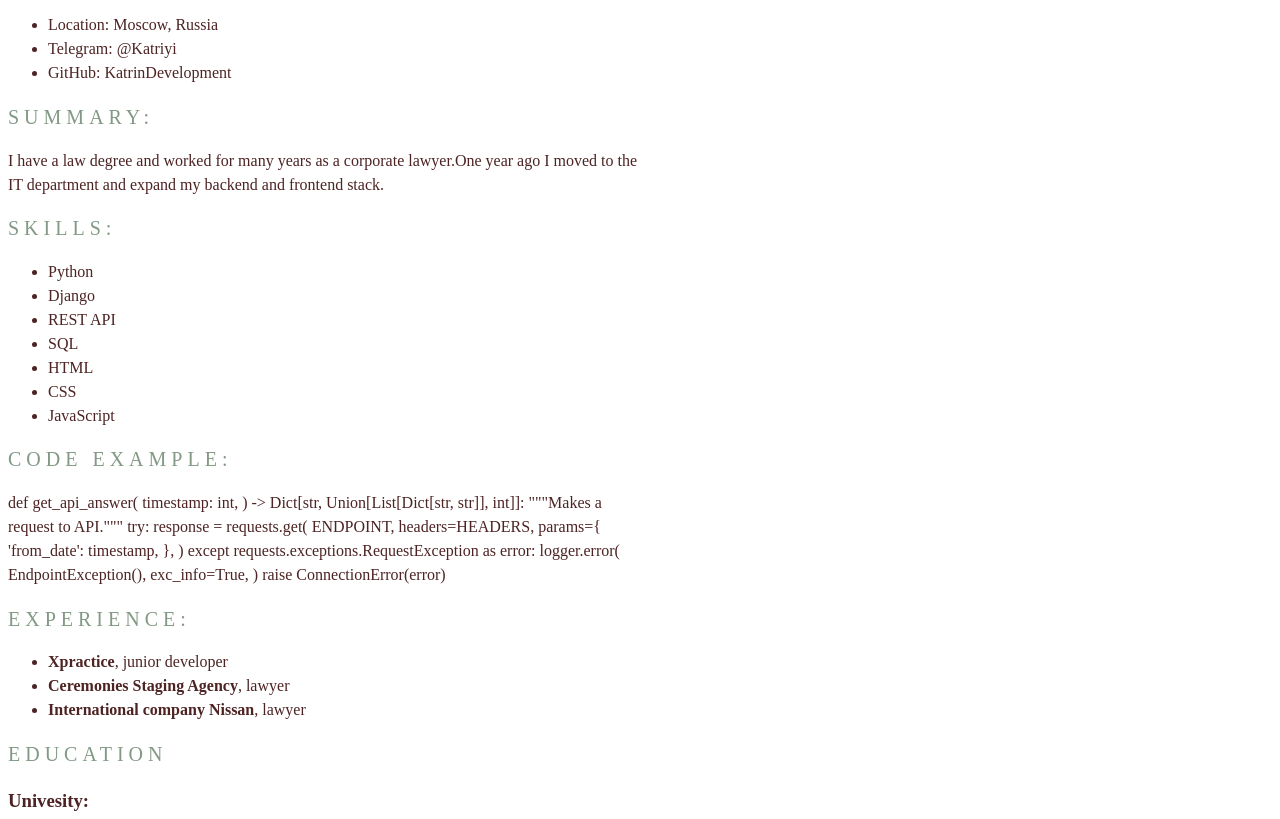
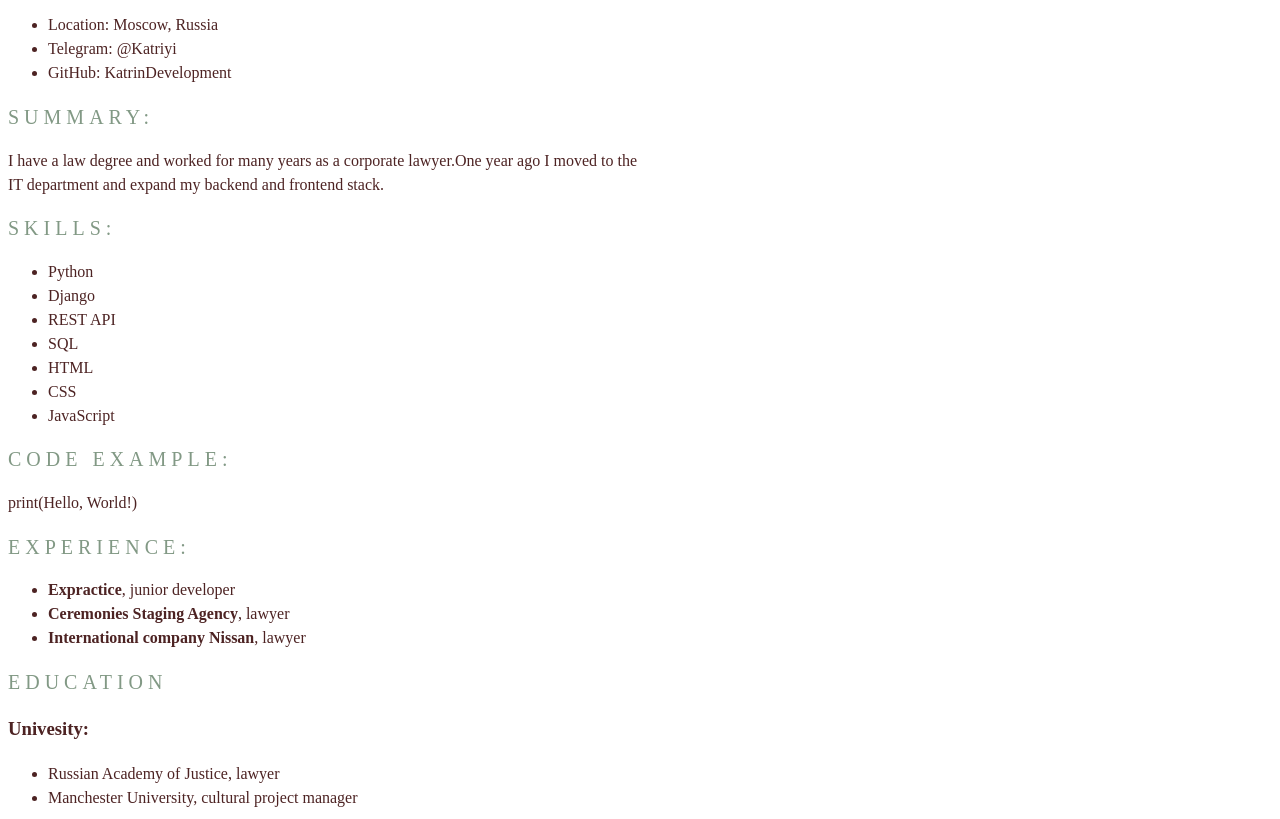
Before and after one commit to KatrinDevelopment/rsschool-cv, a plain HTML site: page index.html in a window 1280 px wide. Shown: the part 251-1070 px from the top of the page. Drawn offline with Linux system fonts and the light colour scheme.

Commit message:
fix: debug html

```diff
--- a/index.html
+++ b/index.html
@@ -8,7 +8,7 @@
 </head>
 <body>
 
-  <header class = "header">
+  <header class="header">
     <nav>
       <ul class="nav-list">
         <li class="nav-item"><a href="#profile" class="nav-link">Profile</a></li>
@@ -26,7 +26,7 @@
     </div>
   </header>
 
-  <main class = "header">
+  <main class="header">
     <div class="conteiner">
 
       <section class="section" id="profile">
@@ -63,31 +63,13 @@
 
       <section class="section" id="code-example">
         <h2 class="section-title">Code Example:</h2>
-        <span>def get_api_answer(
-          timestamp: int,
-       ) -> Dict[str, Union[List[Dict[str, str]], int]]:
-          """Makes a request to API."""
-          try:
-              response = requests.get(
-                  ENDPOINT,
-                  headers=HEADERS,
-                  params={
-                      'from_date': timestamp,
-                  },
-              )
-          except requests.exceptions.RequestException as error:
-              logger.error(
-                  EndpointException(),
-                  exc_info=True,
-              )
-              raise ConnectionError(error)
-        </span>
+        <span>print(Hello, World!)</span>
       </section>
 
       <section class="section" id="experience">
         <h2 class="section-title">Experience:</h2>
         <ul>
-          <li><b>Хpractice</b>, junior developer</li>
+          <li><b>Expractice</b>, junior developer</li>
           <li><b>Ceremonies Staging Agency</b>, lawyer</li>
           <li><b>International company Nissan</b>, lawyer</li>
         </ul>
@@ -109,7 +91,7 @@
 
       <section class="section" id="english">
         <h2 class="section-title">English</h2>
-        <p>Upper-Intermediate (B2)</p>
+        <p>Upper-Intermediate(B2)</p>
       </section>
 
     </div>
```
